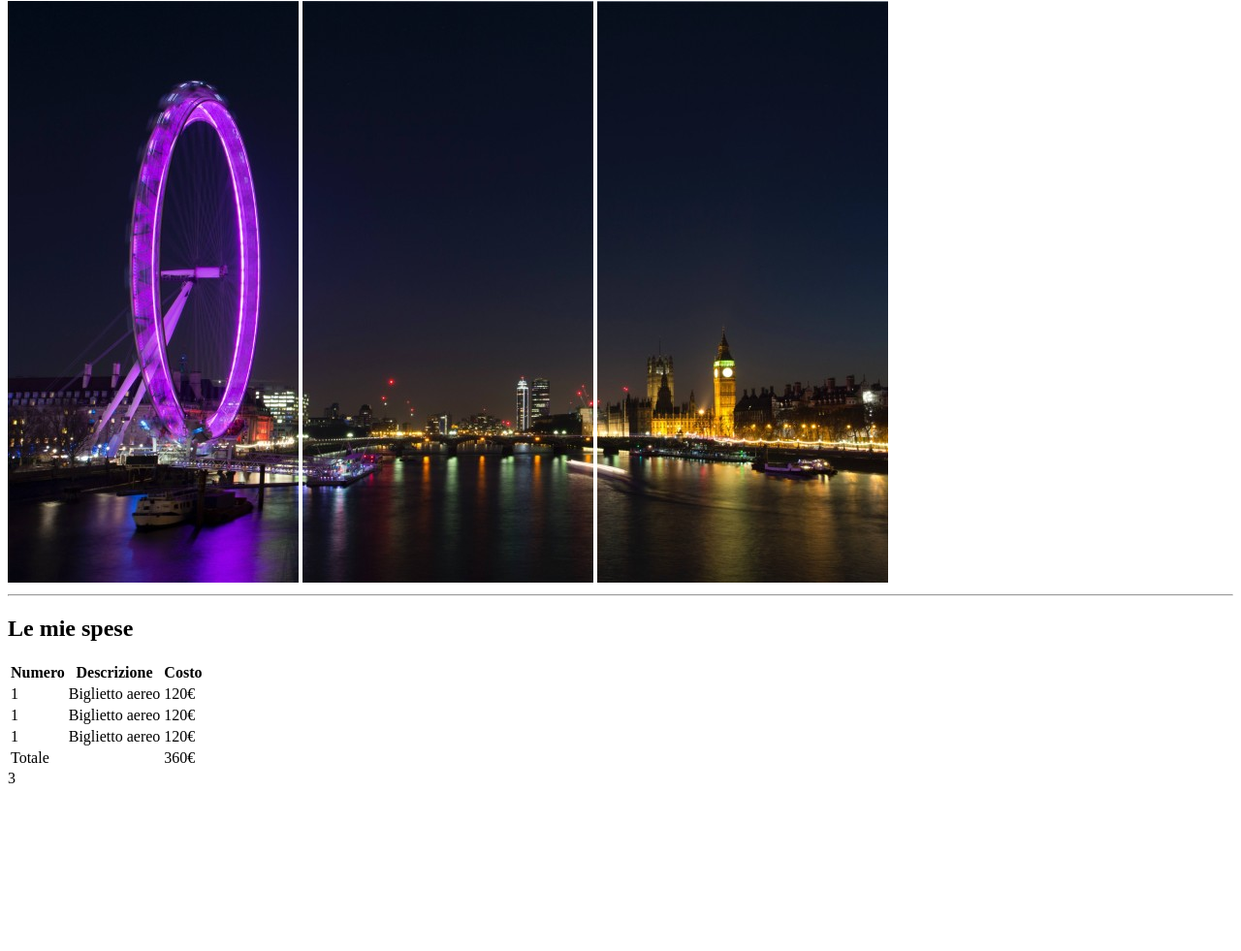
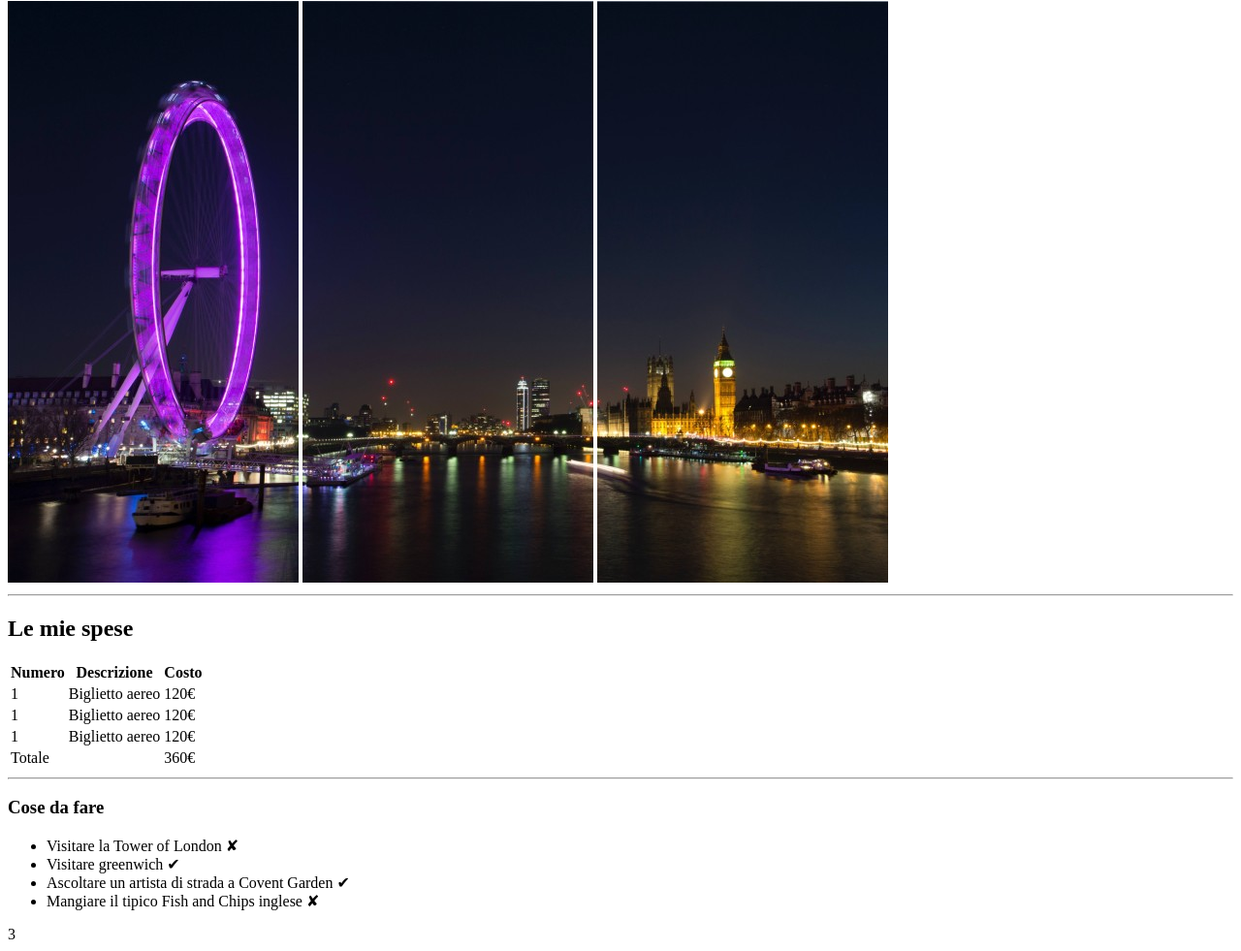
Before and after one commit to MorenaMastromarino/html-london-trip, a plain HTML site: page index.html in a window 1280 px wide. Shown: the part 79-1060 px from the top of the page at 97% size. Before the commit the page ends 899 px from the top, so only its background shows below. Drawn offline with Linux system fonts and the light colour scheme.

Commit message:
aggiunta sezione cose da fare

```diff
--- a/index.html
+++ b/index.html
@@ -57,6 +57,19 @@
     </section>
     <!-- Fine sezione spese -->
 
+    <!-- Inizio sezione cose da fare -->
+    <section>
+      <hr>
+      <h3>Cose da fare</h3>
+      <ul>
+        <li>Visitare la Tower of London &#10008;</li>
+        <li>Visitare greenwich &#10004;</li>
+        <li>Ascoltare un artista di strada a Covent Garden &#10004;</li>
+        <li>Mangiare il tipico Fish and Chips inglese &#10008;</li>
+      </ul>
+    </section>
+    <!-- Fine sezione cose da fare -->
+
   </main>
 
   <footer>3</footer>
```
